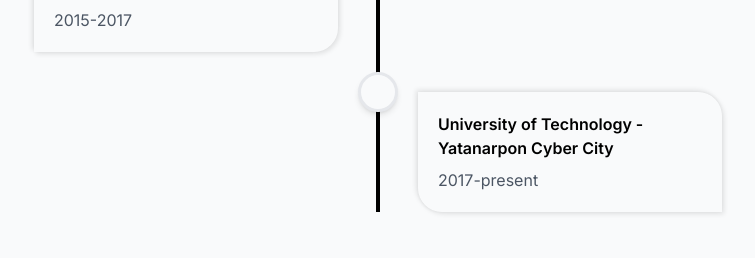
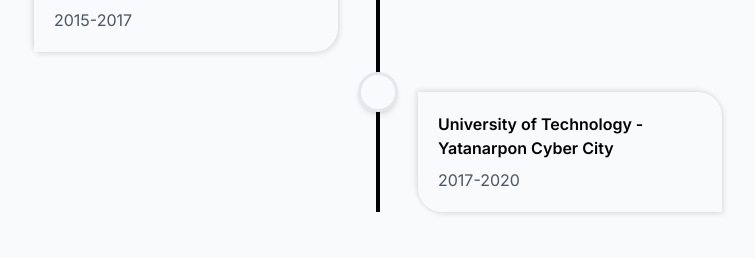
Before and after one commit to nainglinnkhant/me, a Next.js app: page / in a window 1280 px wide. Shown: the part 3013-3271 px from the top of the page, without its empty margins (262-1017 px from the left). Built offline with nearby package versions, Linux system fonts and the light colour scheme.

Commit message:
Change info in Timeline

```diff
--- a/components/Home/Timeline.js
+++ b/components/Home/Timeline.js
@@ -8,7 +8,7 @@
      },
      {
           description: 'University of Technology - Yatanarpon Cyber City',
-          time: '2017-present',
+          time: '2017-2020',
           icon: 'fas fa-graduation-cap',
      },
 ]
```
